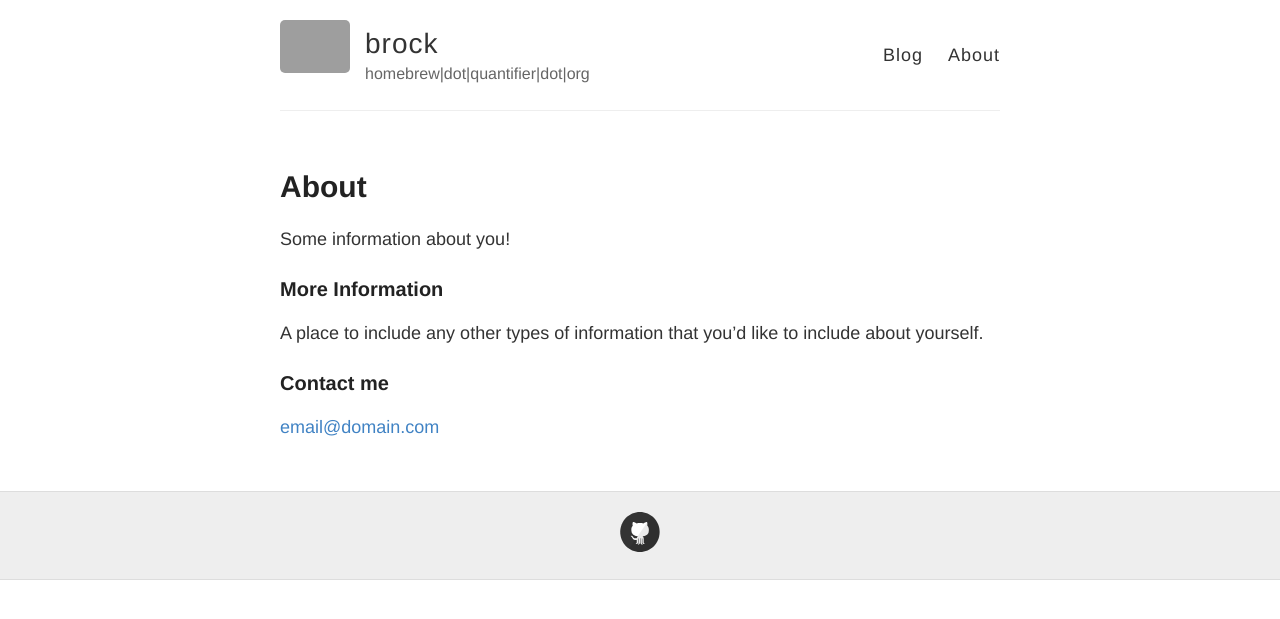
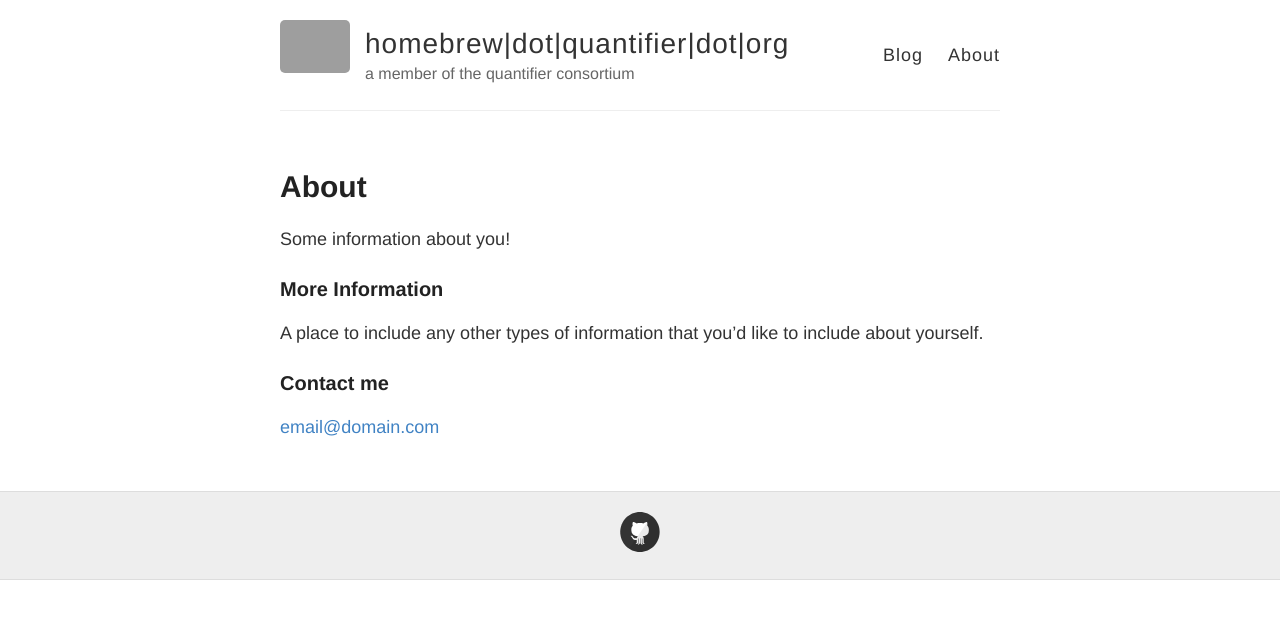
Before and after one commit to brock6/brock6.github.io, a Jekyll site: the page built from about.md, in a window 1280 px wide. Shown: the top 619 px of the page. Built offline with Jekyll 4.4.1, drawn with Linux system fonts in a browser that asks for light colours; grey boxes are pictures that could not be loaded.

Commit message:
Update _config.yml

```diff
--- a/_config.yml
+++ b/_config.yml
@@ -3,10 +3,10 @@
 #
 
 # Name of your site (displayed in the header)
-name: brock
+name: homebrew|dot|quantifier|dot|org
 
 # Short bio or description (displayed in the header)
-description: homebrew|dot|quantifier|dot|org
+description: a member of the quantifier consortium
 
 # URL of your avatar or profile pic (you could use your GitHub profile pic)
 avatar: https://ih0.redbubble.net/image.824931632.9937/gbrf,6x6,f,245x245-pad,220x200,ffffff.u1.jpg
@@ -21,7 +21,7 @@ footer-links:
   email:
   facebook:
   flickr:
-  github: brock6/homebrew
+  github: brock6
   instagram:
   linkedin:
   pinterest:
@@ -47,7 +47,7 @@ url:
 # (http://yourusername.github.io/repository-name)
 # and NOT your User repository (http://yourusername.github.io)
 # then add in the baseurl here, like this: "/repository-name"
-baseurl: "/homebrew"
+baseurl: ""
 
 #
 # !! You don't need to change any of the configuration flags below !!
```
